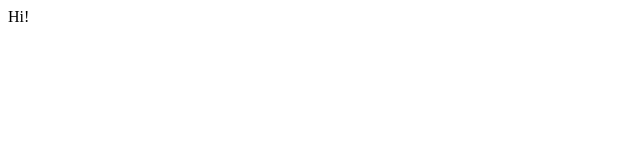
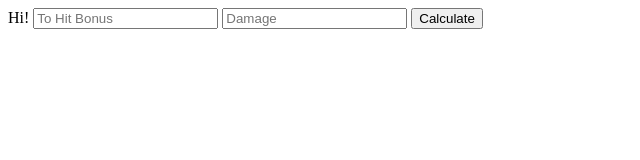
Before and after one commit to karagenit/dnd-damage-web, a plain HTML site: page index.html in a window 1280 px wide. Shown: the whole page, without its empty margins (0-640 px from the left). Drawn offline with Linux system fonts and the light colour scheme.

Commit message:
Add Basic Javascipt

```diff
--- a/index.html
+++ b/index.html
@@ -6,5 +6,20 @@
 
   <body>
     Hi!
+    <input type="number" step="1" name="tohit" id="tohit" placeholder="To Hit Bonus">
+    <input type="number" step="0.5" name="damage" id="damage" placeholder="Damage">
+    <button type="button" onclick="calculate()">Calculate</button>
+    <br>
+    <pre id="output">
+    </pre>
   </body>
 </html>
+
+<script>
+  function calculate() {
+    var hit = document.getElementById('tohit').value;
+    var dmg = document.getElementById('damage').value;
+    console.log('hi');
+    document.getElementById('output').innerHTML = hit + " & " + dmg;
+  }
+</script>
```
